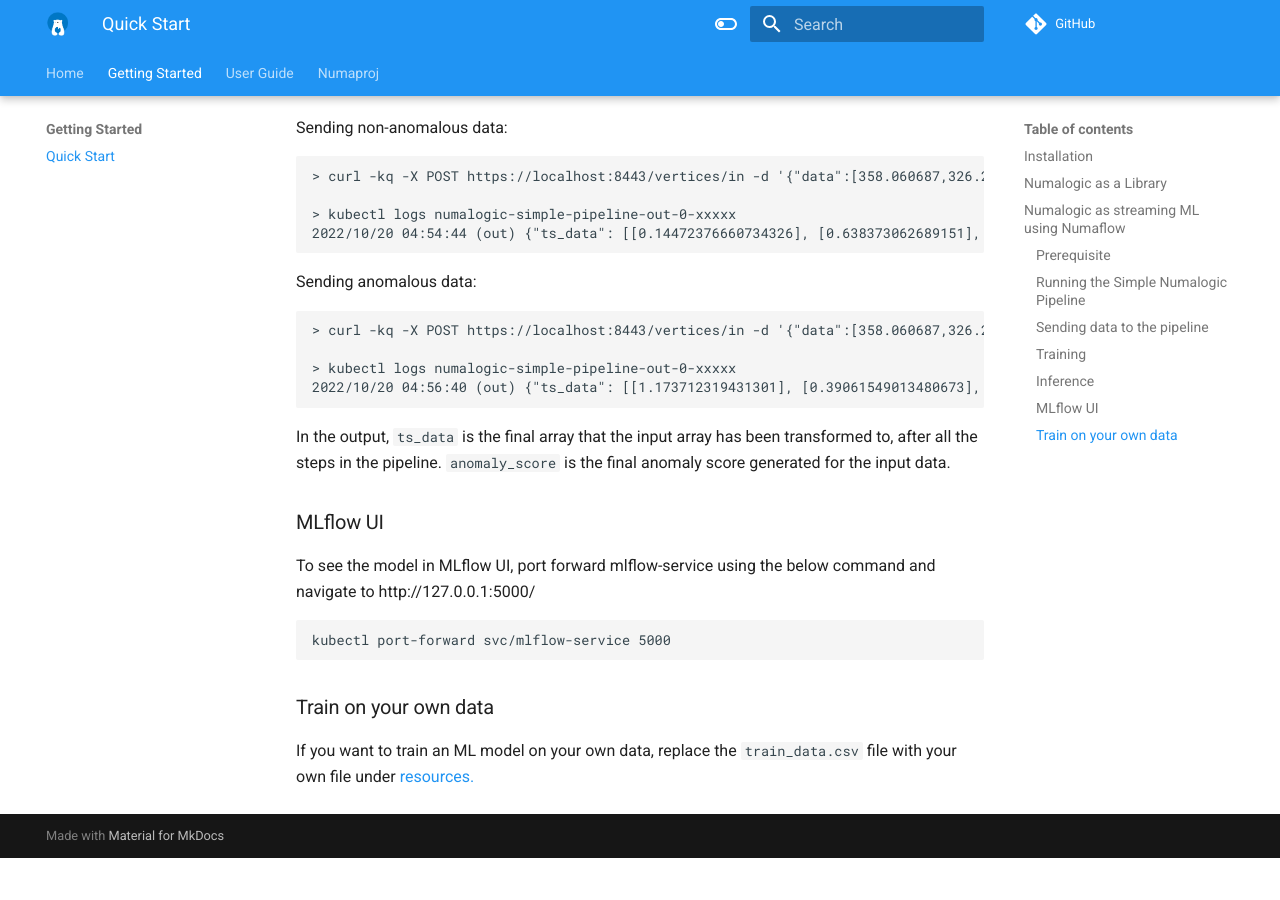
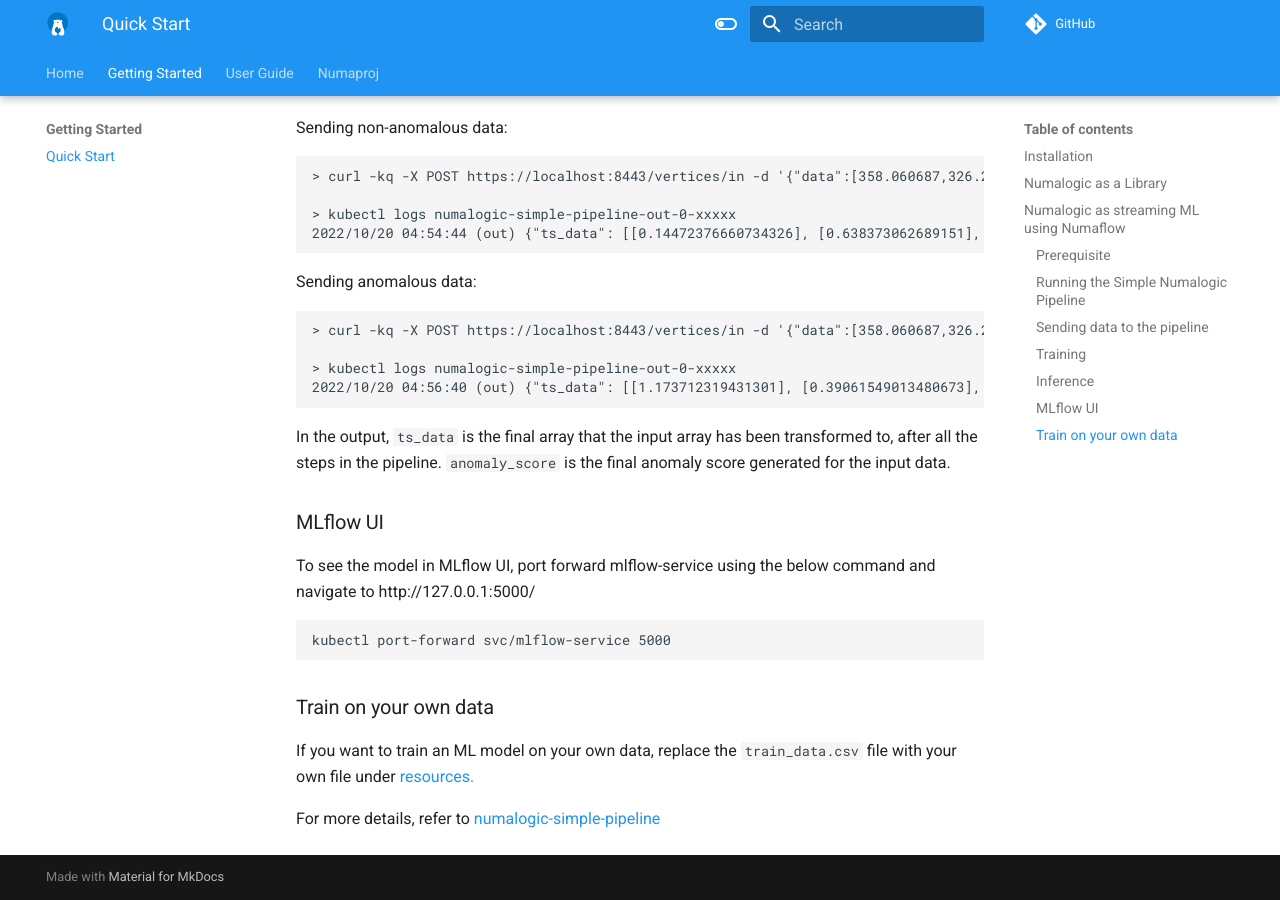
Before and after one commit to numaproj/numalogic, an MkDocs documentation site: the page built from docs/quick-start.md, in a window 1280 px wide and 900 px high, scrolled down 3494 px. Built offline with MkDocs 1.6.1 and Material for MkDocs 9.7.7, drawn with Linux system fonts in a browser that asks for light colours; comment, search, counter and statistics services are not loaded; before the commit the page ends 4352 px from its top, so only the background shows below that.

Commit message:
docs: updating links (#62)
Signed-off-by: nkoppisetty <nandita.iitkgp@gmail.com>
Signed-off-by: Avik Basu <avikbasu93@gmail.com>

````diff
--- a/docs/quick-start.md
+++ b/docs/quick-start.md
@@ -70,7 +70,7 @@
 
 Once Numaflow is installed, create a simple Numalogic pipeline, which takes in time-series data, does the pre-processing, training, inference, and post-processing.
 
-For building this pipeline, navigate to [numalogic-simple-pipeline](https://github.com/numaproj/numalogic/tree/main/examples) under the examples folder and execute the following commands.
+For building this pipeline, navigate to [numalogic-simple-pipeline](https://github.com/numaproj/numalogic/tree/main/examples/numalogic-simple-pipeline) under the examples folder and execute the following commands.
 
 1. Build the docker image, import it to k3d, and apply the pipeline.
 ```
@@ -116,7 +116,7 @@
 
 Initially, there is no ML model present; to trigger training do a curl command and send any data to the pipeline.
 
-The training data is from [train_data.csv](https://github.com/numaproj/numalogic/tree/main/examples), which follows a sinusoidal pattern where values fall in the range 200-350.
+The training data is from [train_data.csv](https://github.com/numaproj/numalogic/blob/main/examples/numalogic-simple-pipeline/src/resources/train_data.csv), which follows a sinusoidal pattern where values fall in the range 200-350.
 
 The following logs will be seen in the training pod.
 
@@ -173,4 +173,6 @@
 
 
 ### Train on your own data
-If you want to train an ML model on your own data, replace the `train_data.csv` file with your own file under [resources.](https://github.com/numaproj/numalogic/tree/main/examples)
+If you want to train an ML model on your own data, replace the `train_data.csv` file with your own file under [resources.](https://github.com/numaproj/numalogic/blob/main/examples/numalogic-simple-pipeline/src/resources)
+
+For more details, refer to [numalogic-simple-pipeline](https://github.com/numaproj/numalogic/tree/main/examples/numalogic-simple-pipeline)
````
Also changed, not shown: docs/data-generator.md (+2 -0 lines).
